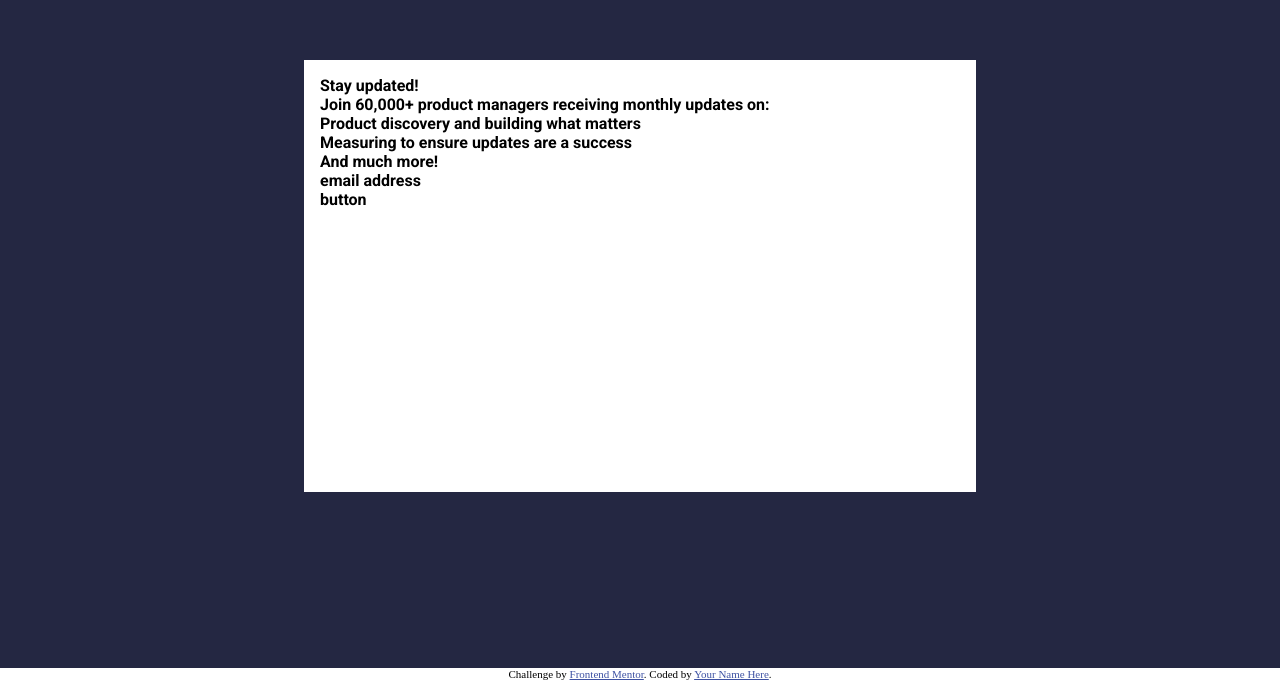
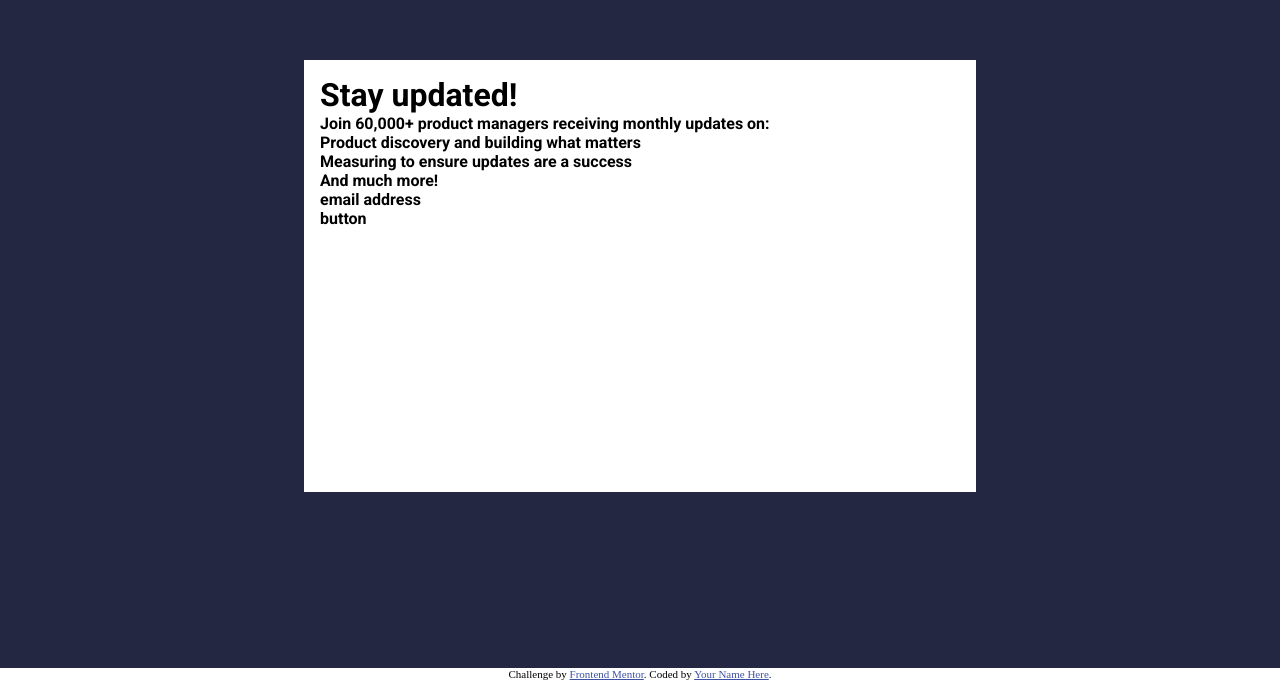
Before and after one commit to sclie001/WWC-FrontEndMentor, a plain HTML site: page newsletter-sign-up-with-success-message-main/index.html in a window 1280 px wide. Shown: the part 116-800 px from the top of the page. Drawn offline with Linux system fonts and the light colour scheme.

Commit message:
title font-size 32px

```diff
--- a/newsletter-sign-up-with-success-message-main/styles/style.css
+++ b/newsletter-sign-up-with-success-message-main/styles/style.css
@@ -24,3 +24,7 @@ main{
     font-weight: 700;
 
 }
+
+.title{
+    font-size: 32px;
+}
```
